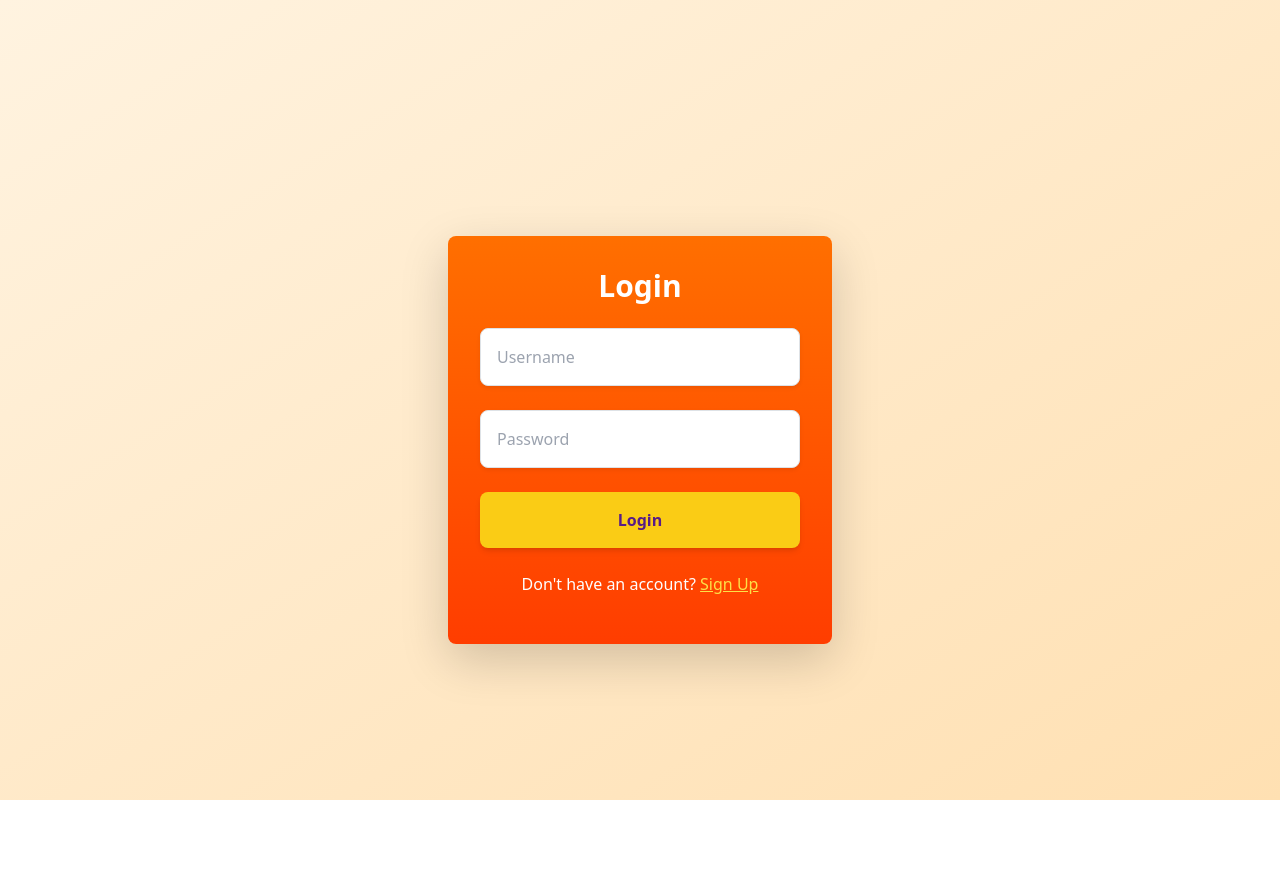
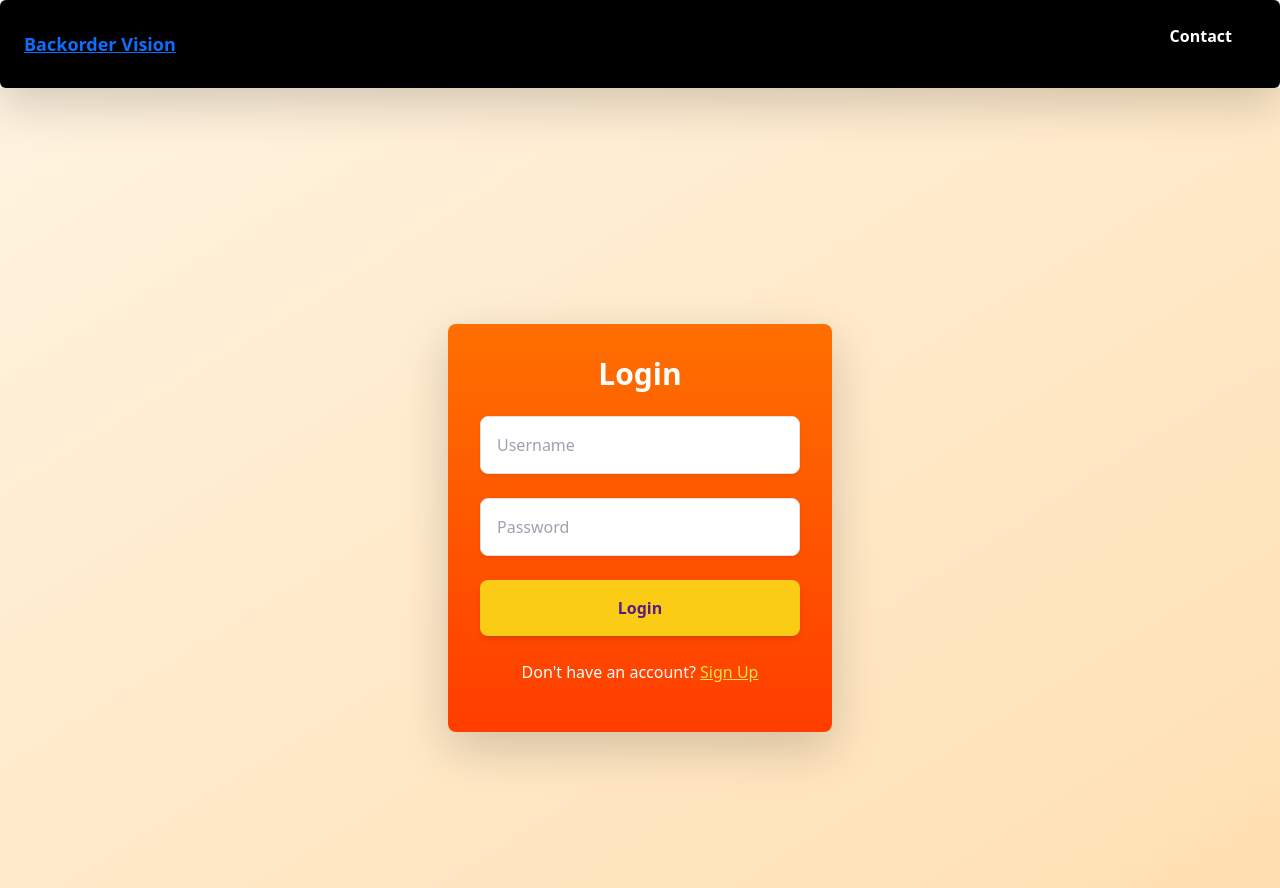
Before and after one commit to Darkshied2/Backorder-Monitoring-System, a React (Create React App) app in the folder frontend/: page /Login in a window 1280 px wide. Before the commit the page ends 800 px from the top, so only its background shows below. Built offline with nearby package versions, Linux system fonts and the light colour scheme.

Commit message:
Update Login.js

```diff
--- a/frontend/src/components/Login.js
+++ b/frontend/src/components/Login.js
@@ -23,6 +23,31 @@ function Login() {
   };
 
   return (
+    <>
+    <nav className="navbar bg-opacity-30 bg-black backdrop-blur-lg p-4 rounded-md shadow-lg flex justify-between">
+        {/* Logo or Title on the Left */}
+        <div className="navbar-logo text-white font-bold text-lg"><a href="/">
+          Backorder Vision
+          </a>
+        </div>
+        {/* Links on the Right */}
+        <ul className="navbar-list flex space-x-6">
+          <li className="navbar-item">
+            {/* <a
+              href="/about"
+              className="navbar-link text-white font-semibold hover:bg-orange-500 hover:text-black transition-all duration-300 transform hover:scale-105 px-4 py-2 rounded-lg no-underline"
+            >
+              About
+            </a> */}
+                        <a
+              href="/contact"
+              className="navbar-link text-white font-semibold hover:bg-orange-500 hover:text-black transition-all duration-300 transform hover:scale-105 px-4 py-2 rounded-lg no-underline"
+            >
+              Contact
+            </a>
+          </li>
+        </ul>
+      </nav>
     <div className="landing-page min-h-screen flex items-center justify-center" style={{ background: 'linear-gradient(to bottom right, #fff3e0, #ffe0b2)' }}>
       <div className="p-8 rounded-lg shadow-lg w-96 mx-auto mt-20" style={{ background: 'linear-gradient(to bottom, #FF6F00, #FF3D00)' }}>
         <h2 className="text-3xl font-bold mb-6 text-center text-white">Login</h2>
@@ -51,6 +76,7 @@ function Login() {
         </p>
       </div>
     </div>
+    </>
   );
 }
 
```
